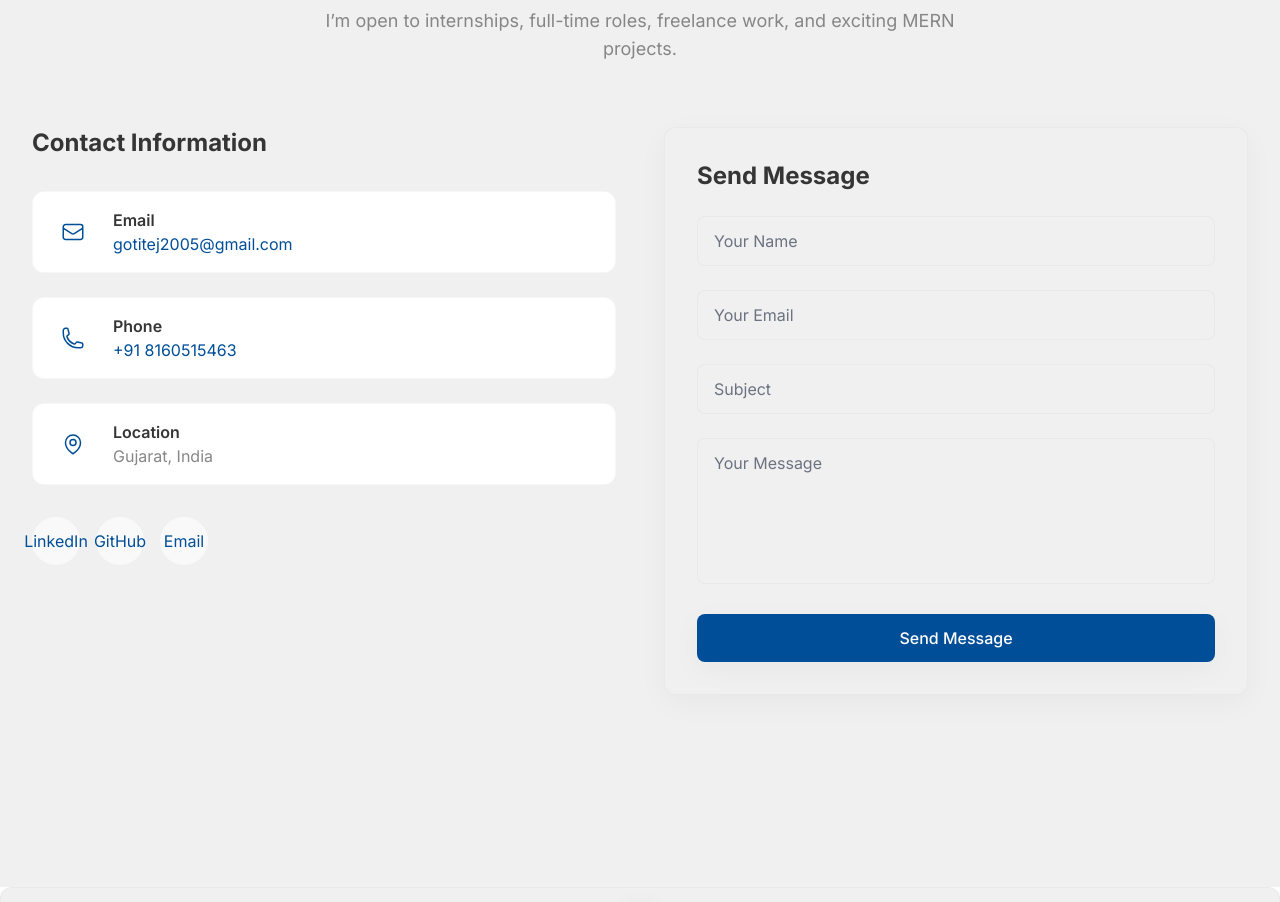
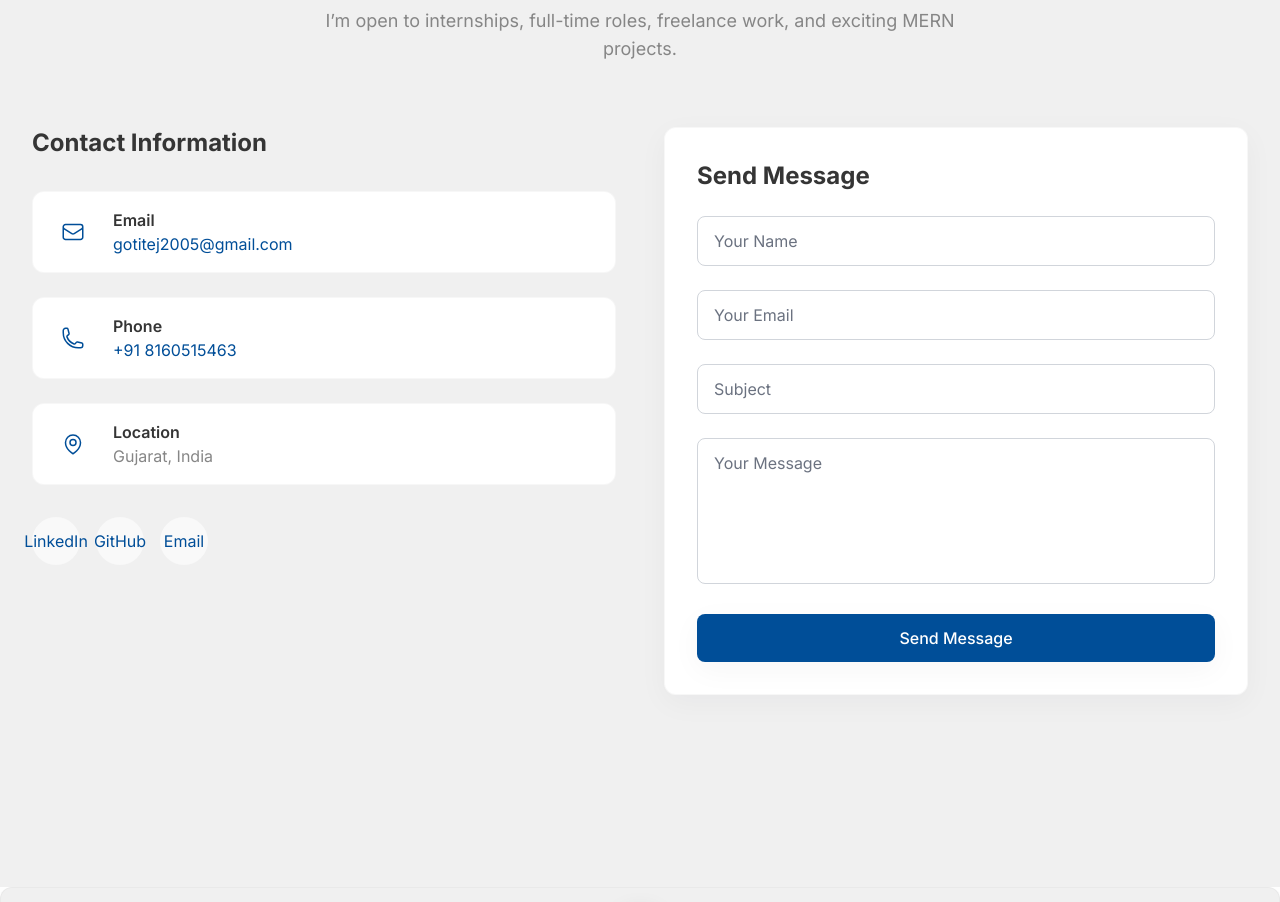
Before and after one commit to tej789/MyPortfolio, a React (Create React App) app in the folder client/: page / in a window 1280 px wide. Shown: the part 5240-6142 px from the top of the page. Built offline with nearby package versions, Linux system fonts and the light colour scheme.

Commit message:
fix Conatct and Send mail UI

```diff
--- a/client/src/components/Contact.js
+++ b/client/src/components/Contact.js
@@ -1,6 +1,4 @@
 import React, { useState } from 'react';
-
-
 import { motion } from 'framer-motion';
 import {
   EnvelopeIcon,
@@ -20,7 +18,6 @@ const Contact = () => {
   const [isSubmitting, setIsSubmitting] = useState(false);
   const [submitStatus, setSubmitStatus] = useState(null);
 
-
   const containerVariants = {
     hidden: { opacity: 0 },
     visible: { opacity: 1, transition: { staggerChildren: 0.2 } }
@@ -32,7 +29,6 @@ const Contact = () => {
   };
 
   const handleInputChange = (e) => {
-    console.log("Submit triggered");
     const { name, value } = e.target;
     setFormData(prev => ({ ...prev, [name]: value }));
     if (errors[name]) setErrors(prev => ({ ...prev, [name]: '' }));
@@ -40,7 +36,6 @@ const Contact = () => {
 
   const validateForm = () => {
     const newErrors = {};
-
     if (!formData.name.trim()) newErrors.name = 'Name is required';
     if (!formData.email.trim()) newErrors.email = 'Email is required';
     else if (!/\S+@\S+\.\S+/.test(formData.email))
@@ -53,10 +48,9 @@ const Contact = () => {
 
     return Object.keys(newErrors).length === 0;
   };
+
   const handleSubmit = async (e) => {
     e.preventDefault();
-    console.log("Submit triggered");
-
     if (!validateForm()) return;
 
     setIsSubmitting(true);
@@ -70,14 +64,11 @@ const Contact = () => {
     try {
       const res = await fetch(API_URL, {
         method: "POST",
-        headers: {
-          "Content-Type": "application/json",
-        },
+        headers: { "Content-Type": "application/json" },
         body: JSON.stringify(formData),
       });
 
       const data = await res.json();
-
       if (!res.ok) throw new Error(data.message);
 
       setSubmitStatus("success");
@@ -89,14 +80,11 @@ const Contact = () => {
       });
 
     } catch (error) {
-      console.error("Submit error:", error);
       setSubmitStatus("error");
     } finally {
       setIsSubmitting(false);
     }
   };
-
-
 
   const contactInfo = [
     {
@@ -125,11 +113,8 @@ const Contact = () => {
       className="section-padding section-light pb-48"
       style={{ position: "relative", zIndex: 1 }}
     >
-
-
       <div className="container-custom">
 
-        {/* Header */}
         <motion.div
           initial={{ opacity: 0, y: 20 }}
           whileInView={{ opacity: 1, y: 0 }}
@@ -158,7 +143,12 @@ const Contact = () => {
 
             <div className="space-y-6">
               {contactInfo.map((info, i) => (
-                <div key={i} className="flex items-center space-x-4 panel p-4">
+                <div
+                  key={i}
+                  className="flex items-center space-x-4 panel p-4
+                             bg-white dark:bg-gray-800
+                             text-gray-900 dark:text-gray-100"
+                >
                   <div className="icon-circle">
                     <info.icon className="w-6 h-6" />
                   </div>
@@ -176,35 +166,49 @@ const Contact = () => {
               ))}
             </div>
 
-            {/* Social Links */}
             <div className="flex space-x-4">
-              <a href="https://www.linkedin.com/in/tej-goti-1470b9288"target="_blank" rel="noopener noreferrer"
+              <a href="https://www.linkedin.com/in/tej-goti-1470b9288"
+                 target="_blank" rel="noopener noreferrer"
                  className="icon-circle">LinkedIn</a>
-              <a href="https://github.com/tej789" target="_blank" rel="noopener noreferrer"
+
+              <a href="https://github.com/tej789"
+                 target="_blank" rel="noopener noreferrer"
                  className="icon-circle">GitHub</a>
-              <a href="mailto:gotitej2005@gmail.com" className="icon-circle">Email</a>
+
+              <a href="mailto:gotitej2005@gmail.com"
+                 className="icon-circle">Email</a>
             </div>
           </motion.div>
 
           {/* Form */}
-          <motion.div
-  variants={itemVariants}
-  style={{ position: "relative", zIndex: 10 }}
->
-
-            <div className="card p-8">
+          <motion.div variants={itemVariants} style={{ position: "relative", zIndex: 10 }}>
+            <div className="card p-8 bg-white dark:bg-gray-800 text-gray-900 dark:text-gray-100">
               <h3 className="text-2xl font-bold text-primary mb-6">Send Message</h3>
 
-              <form onSubmit={handleSubmit}className="space-y-6 relative z-10"
->
+              <form onSubmit={handleSubmit} className="space-y-6 relative z-10">
 
-                <input name="name" value={formData.name} onChange={handleInputChange} placeholder="Your Name" className="form-input" />
-                <input name="email" value={formData.email} onChange={handleInputChange} placeholder="Your Email" className="form-input" />
-                <input name="subject" value={formData.subject} onChange={handleInputChange} placeholder="Subject" className="form-input" />
-                <textarea name="message" value={formData.message} onChange={handleInputChange} rows="5" placeholder="Your Message" className="form-textarea" />
+                <input name="name" value={formData.name} onChange={handleInputChange}
+                  placeholder="Your Name"
+                  className="form-input bg-white dark:bg-gray-900 text-gray-900 dark:text-gray-100 border border-gray-300 dark:border-gray-700" />
+
+                <input name="email" value={formData.email} onChange={handleInputChange}
+                  placeholder="Your Email"
+                  className="form-input bg-white dark:bg-gray-900 text-gray-900 dark:text-gray-100 border border-gray-300 dark:border-gray-700" />
+
+                <input name="subject" value={formData.subject} onChange={handleInputChange}
+                  placeholder="Subject"
+                  className="form-input bg-white dark:bg-gray-900 text-gray-900 dark:text-gray-100 border border-gray-300 dark:border-gray-700" />
+
+                <textarea name="message" value={formData.message}
+                  onChange={handleInputChange} rows="5"
+                  placeholder="Your Message"
+                  className="form-textarea bg-white dark:bg-gray-900 text-gray-900 dark:text-gray-100 border border-gray-300 dark:border-gray-700" />
 
                 {submitStatus && (
-                  <div className={`p-4 rounded ${submitStatus === 'success' ? 'bg-green-100' : 'bg-red-100'}`}>
+                  <div className={`p-4 rounded text-gray-900 dark:text-gray-100
+                    ${submitStatus === 'success'
+                      ? 'bg-green-100 dark:bg-green-900'
+                      : 'bg-red-100 dark:bg-red-900'}`}>
                     {submitStatus === 'success'
                       ? 'Message sent successfully!'
                       : 'Failed to send. Email me at gotitej2005@gmail.com'}
@@ -214,9 +218,11 @@ const Contact = () => {
                 <button type="submit" disabled={isSubmitting} className="btn-primary w-full">
                   {isSubmitting ? 'Sending...' : 'Send Message'}
                 </button>
+
               </form>
             </div>
           </motion.div>
+
         </motion.div>
       </div>
     </section>
```
Lines whose indentation alone changed are shown as unchanged.
